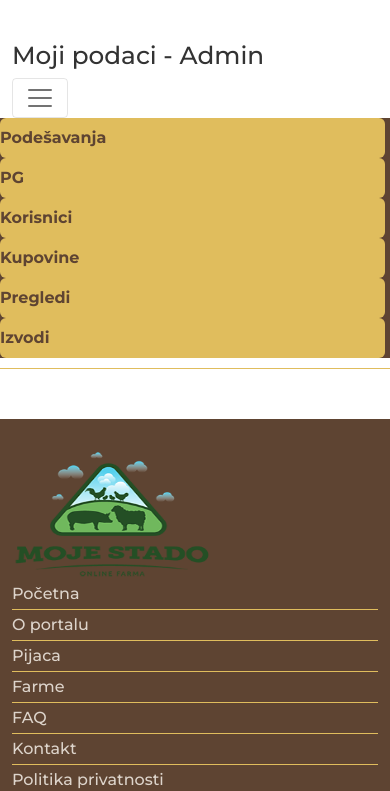
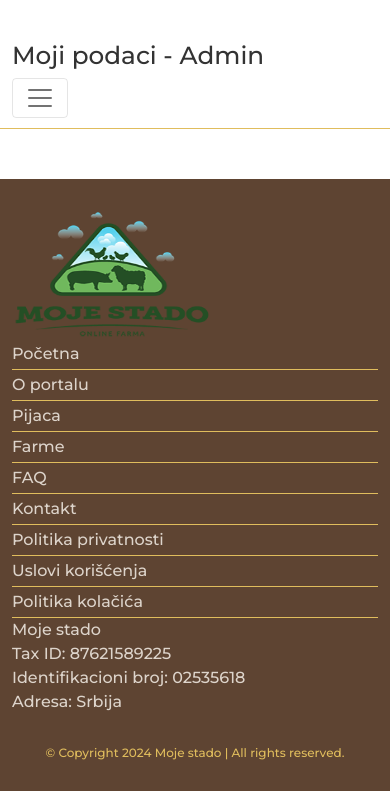
Before and after one commit to miiihaaas/MojeStado, a Flask app: page /my_profile/1 in a window 390 px wide, after a click that opens the changed part. Shown: the part 663-1454 px from the top of the page. After the commit the page ends 1423 px from the top, so only its background shows below. Run offline with Flask 3, Linux system fonts and the light colour scheme; a user stored in the database is signed in; tables that the repository leaves empty hold one stand-in row (values such as "Sample post"); parts of the project's set-up code (start-up, migrations or seed data) failed here and were passed over; some libraries are stand-ins or nearby versions.

Commit message:
Miki-10-02-2025

```diff
--- a/mojestado/static/css/style.css
+++ b/mojestado/static/css/style.css
@@ -265,6 +265,10 @@ footer.footer .copyright { color: #e0bd5d; font-size: 12px; padding-top: 30px; }
     .navbar-collapse.collapse { background-color: #5e4432; margin: 0 -12px; }
     header.hero .navbar-nav .nav-link:focus, header.hero .navbar-nav .nav-link:hover, header.hero .navbar-nav .nav-link.active { border-bottom: none; color: #e0bd5d; }
     header.hero .navbar-nav .nav-link { border-bottom: none; }
+    .my-navbar .navbar-collapse { background-color: transparent; margin: 20px 0 0 0; }
+    .my-navbar .navbar-collapse .nav-item { margin-bottom: 3px; }
+    .my-navbar .navbar-collapse .nav-item a { padding-left: 10px; }
+    .navbar-toggler:focus { box-shadow: none; }
 }
 @media (max-width: 767px) {
     body { font-size: 16px; }
--- a/mojestado/templates/admin_view_farms.html
+++ b/mojestado/templates/admin_view_farms.html
@@ -4,11 +4,11 @@
     <div class="container">
         <h2>Moji podaci - Admin</h2>
         <div class="row">
-            <nav class="navbar navbar-expand-lg navbar-light my-navbar">
-                <button class="navbar-toggler" type="button" data-toggle="collapse" data-target="#navbarNav" aria-controls="navbarNav" aria-expanded="false" aria-label="Toggle navigation">
+            <nav class="navbar-expand-lg navbar-light my-navbar pb-10">
+                <button class="navbar-toggler collapsed" type="button" data-bs-toggle="collapse" data-bs-target="#navbarNav2" aria-controls="navbarNav2" aria-expanded="false" aria-label="Toggle navigation">
                     <span class="navbar-toggler-icon"></span>
                 </button>
-                <div class="collapse navbar-collapse" id="navbarNav">
+                <div class="collapse navbar-collapse" id="navbarNav2">
                     <ul class="navbar-nav">
                         <li class="nav-item active">
                             <a class="nav-link" href="{{ url_for('users.settings') }}">Podešavanja</a>
--- a/mojestado/templates/admin_view_overview.html
+++ b/mojestado/templates/admin_view_overview.html
@@ -4,11 +4,11 @@
     <div class="container">
         <h2>Moji podaci - Admin</h2>
         <div class="row">
-            <nav class="navbar navbar-expand-lg navbar-light my-navbar">
-                <button class="navbar-toggler" type="button" data-toggle="collapse" data-target="#navbarNav" aria-controls="navbarNav" aria-expanded="false" aria-label="Toggle navigation">
+            <nav class="navbar-expand-lg navbar-light my-navbar pb-10">
+                <button class="navbar-toggler" type="button" data-bs-toggle="collapse" data-bs-target="#navbarNav2" aria-controls="navbarNav2" aria-expanded="false" aria-label="Toggle navigation">
                     <span class="navbar-toggler-icon"></span>
                 </button>
-                <div class="collapse navbar-collapse" id="navbarNav">
+                <div class="collapse navbar-collapse" id="navbarNav2">
                     <ul class="navbar-nav">
                         <li class="nav-item active">
                             <a class="nav-link" href="{{ url_for('users.settings') }}">Podešavanja</a>
--- a/mojestado/templates/admin_view_overview_user.html
+++ b/mojestado/templates/admin_view_overview_user.html
@@ -5,11 +5,11 @@
     <div class="container">
         <h2>Moji podaci - Admin</h2>
         <div class="row">
-            <nav class="navbar navbar-expand-lg navbar-light my-navbar">
-                <button class="navbar-toggler" type="button" data-toggle="collapse" data-target="#navbarNav" aria-controls="navbarNav" aria-expanded="false" aria-label="Toggle navigation">
+            <nav class="navbar-expand-lg navbar-light my-navbar pb-10">
+                <button class="navbar-toggler" type="button" data-bs-toggle="collapse" data-bs-target="#navbarNav2" aria-controls="navbarNav2" aria-expanded="false" aria-label="Toggle navigation">
                     <span class="navbar-toggler-icon"></span>
                 </button>
-                <div class="collapse navbar-collapse" id="navbarNav">
+                <div class="collapse navbar-collapse" id="navbarNav2">
                     <ul class="navbar-nav">
                         <li class="nav-item active">
                             <a class="nav-link" href="{{ url_for('users.settings') }}">Podešavanja</a>
--- a/mojestado/templates/admin_view_purchases.html
+++ b/mojestado/templates/admin_view_purchases.html
@@ -4,11 +4,11 @@
     <div class="container">
         <h2>Moji podaci - Admin</h2>
         <div class="row">
-            <nav class="navbar navbar-expand-lg navbar-light my-navbar">
-                <button class="navbar-toggler" type="button" data-toggle="collapse" data-target="#navbarNav" aria-controls="navbarNav" aria-expanded="false" aria-label="Toggle navigation">
+            <nav class="navbar-expand-lg navbar-light my-navbar pb-10">
+                <button class="navbar-toggler" type="button" data-bs-toggle="collapse" data-bs-target="#navbarNav2" aria-controls="navbarNav2" aria-expanded="false" aria-label="Toggle navigation">
                     <span class="navbar-toggler-icon"></span>
                 </button>
-                <div class="collapse navbar-collapse" id="navbarNav">
+                <div class="collapse navbar-collapse" id="navbarNav2">
                     <ul class="navbar-nav">
                         <li class="nav-item active">
                             <a class="nav-link" href="{{ url_for('users.settings') }}">Podešavanja</a>
--- a/mojestado/templates/admin_view_slips.html
+++ b/mojestado/templates/admin_view_slips.html
@@ -4,11 +4,11 @@
     <div class="container">
         <h2>Moji podaci - Admin</h2>
         <div class="row">
-            <nav class="navbar navbar-expand-lg navbar-light my-navbar">
-                <button class="navbar-toggler" type="button" data-toggle="collapse" data-target="#navbarNav" aria-controls="navbarNav" aria-expanded="false" aria-label="Toggle navigation">
+            <nav class="navbar-expand-lg navbar-light my-navbar pb-10">
+                <button class="navbar-toggler" type="button" data-bs-toggle="collapse" data-bs-target="#navbarNav2" aria-controls="navbarNav2" aria-expanded="false" aria-label="Toggle navigation">
                     <span class="navbar-toggler-icon"></span>
                 </button>
-                <div class="collapse navbar-collapse" id="navbarNav">
+                <div class="collapse navbar-collapse" id="navbarNav2">
                     <ul class="navbar-nav">
                         <li class="nav-item active">
                             <a class="nav-link" href="{{ url_for('users.settings') }}">Podešavanja</a>
--- a/mojestado/templates/admin_view_users.html
+++ b/mojestado/templates/admin_view_users.html
@@ -4,11 +4,11 @@
     <div class="container">
         <h2>Moji podaci - Admin</h2>
         <div class="row">
-            <nav class="navbar navbar-expand-lg navbar-light my-navbar">
-                <button class="navbar-toggler" type="button" data-toggle="collapse" data-target="#navbarNav" aria-controls="navbarNav" aria-expanded="false" aria-label="Toggle navigation">
+            <nav class="navbar-expand-lg navbar-light my-navbar pb-10">
+                <button class="navbar-toggler collapsed" type="button" data-bs-toggle="collapse" data-bs-target="#navbarNav2" aria-controls="navbarNav2" aria-expanded="false" aria-label="Toggle navigation">
                     <span class="navbar-toggler-icon"></span>
                 </button>
-                <div class="collapse navbar-collapse" id="navbarNav">
+                <div class="collapse navbar-collapse" id="navbarNav2">
                     <ul class="navbar-nav">
                         <li class="nav-item active">
                             <a class="nav-link" href="{{ url_for('users.settings') }}">Podešavanja</a>
--- a/mojestado/templates/my_farm.html
+++ b/mojestado/templates/my_farm.html
@@ -19,10 +19,10 @@
     <div class="container">
         <div class="row">
             <nav class="navbar-expand-lg navbar-light my-navbar pb-10">
-                <button class="navbar-toggler" type="button" data-toggle="collapse" data-target="#navbarNav" aria-controls="navbarNav" aria-expanded="false" aria-label="Toggle navigation">
+                <button class="navbar-toggler collapsed" type="button" data-bs-toggle="collapse" data-bs-target="#navbarNav2" aria-controls="navbarNav2" aria-expanded="false" aria-label="Toggle navigation">
                     <span class="navbar-toggler-icon"></span>
                 </button>
-                <div class="collapse navbar-collapse" id="navbarNav">
+                <div class="collapse navbar-collapse" id="navbarNav2">
                     <ul class="navbar-nav">
                         <li class="nav-item active">
                             <a class="nav-link" href="{{ url_for('users.my_profile', user_id=user.id) }}">Moji podaci</a>
--- a/mojestado/templates/my_fattening.html
+++ b/mojestado/templates/my_fattening.html
@@ -18,11 +18,11 @@
 <section class="register-page firstsection mb-5">
     <div class="container">
         <div class="row">
-            <nav class="navbar-expand-lg navbar-light bg-light pb-10">
-                <button class="navbar-toggler" type="button" data-toggle="collapse" data-target="#navbarNav" aria-controls="navbarNav" aria-expanded="false" aria-label="Toggle navigation">
+            <nav class="navbar-expand-lg navbar-light my-navbar pb-10">
+                <button class="navbar-toggler" type="button" data-bs-toggle="collapse" data-bs-target="#navbarNav2" aria-controls="navbarNav2" aria-expanded="false" aria-label="Toggle navigation">
                     <span class="navbar-toggler-icon"></span>
                 </button>
-                <div class="collapse navbar-collapse" id="navbarNav">
+                <div class="collapse navbar-collapse" id="navbarNav2">
                     <ul class="navbar-nav">
                         <li class="nav-item active">
                             <a class="nav-link" href="{{ url_for('users.my_profile', user_id=user.id) }}">Moji podaci</a>
--- a/mojestado/templates/my_flock.html
+++ b/mojestado/templates/my_flock.html
@@ -19,10 +19,10 @@
     <div class="container">
         <div class="row">
             <nav class="navbar-expand-lg navbar-light my-navbar pb-10">
-                <button class="navbar-toggler" type="button" data-toggle="collapse" data-target="#navbarNav" aria-controls="navbarNav" aria-expanded="false" aria-label="Toggle navigation">
+                <button class="navbar-toggler collapsed" type="button" data-bs-toggle="collapse" data-bs-target="#navbarNav2" aria-controls="navbarNav2" aria-expanded="false" aria-label="Toggle navigation">
                     <span class="navbar-toggler-icon"></span>
                 </button>
-                <div class="collapse navbar-collapse" id="navbarNav">
+                <div class="collapse navbar-collapse" id="navbarNav2">
                     <ul class="navbar-nav">
                         <li class="nav-item active">
                             <a class="nav-link" href="{{ url_for('users.my_profile', user_id=user.id) }}">Moji podaci</a>
--- a/mojestado/templates/my_market.html
+++ b/mojestado/templates/my_market.html
@@ -21,10 +21,10 @@
     <div class="container">
         <div class="row">
             <nav class="navbar-expand-lg navbar-light my-navbar pb-10">
-                <button class="navbar-toggler" type="button" data-toggle="collapse" data-target="#navbarNav" aria-controls="navbarNav" aria-expanded="false" aria-label="Toggle navigation">
+                <button class="navbar-toggler collapsed" type="button" data-bs-toggle="collapse" data-bs-target="#navbarNav2" aria-controls="navbarNav2" aria-expanded="false" aria-label="Toggle navigation">
                     <span class="navbar-toggler-icon"></span>
                 </button>
-                <div class="collapse navbar-collapse" id="navbarNav">
+                <div class="collapse navbar-collapse" id="navbarNav2">
                     <ul class="navbar-nav">
                         <li class="nav-item active">
                             <a class="nav-link" href="{{ url_for('users.my_profile', user_id=user.id) }}">Moji podaci</a>
--- a/mojestado/templates/my_profile.html
+++ b/mojestado/templates/my_profile.html
@@ -21,11 +21,11 @@
     <div class="container">
         <div class="row">
             <div class="col-md-12">
-                <nav class="navbar-expand-lg navbar-light pb-10">
-                    <button class="navbar-toggler" type="button" data-toggle="collapse" data-target="#navbarNav" aria-controls="navbarNav" aria-expanded="false" aria-label="Toggle navigation">
+                <nav class="navbar-expand-lg navbar-light my-navbar pb-10">
+                    <button class="navbar-toggler collapsed" type="button" data-bs-toggle="collapse" data-bs-target="#navbarNav2" aria-controls="navbarNav2" aria-expanded="false" aria-label="Toggle navigation">
                         <span class="navbar-toggler-icon"></span>
                     </button>
-                    <div class="collapse navbar-collapse" id="navbarNav">
+                    <div class="collapse navbar-collapse" id="navbarNav2">
                         <ul class="navbar-nav">
                             <li class="nav-item active">
                                 <a class="nav-link" href="{{ url_for('users.my_profile', user_id=user.id) }}">Moji podaci</a>
@@ -109,10 +109,10 @@
         <h2>Moji podaci - Admin</h2>
         <div class="row">
             <nav class="navbar-expand-lg navbar-light my-navbar pb-10">
-                <button class="navbar-toggler" type="button" data-toggle="collapse" data-target="#navbarNav" aria-controls="navbarNav" aria-expanded="false" aria-label="Toggle navigation">
+                <button class="navbar-toggler collapsed" type="button" data-bs-toggle="collapse" data-bs-target="#navbarNav2" aria-controls="navbarNav2" aria-expanded="false" aria-label="Toggle navigation">
                     <span class="navbar-toggler-icon"></span>
                 </button>
-                <div class="collapse navbar-collapse" id="navbarNav">
+                <div class="collapse navbar-collapse" id="navbarNav2">
                     <ul class="navbar-nav">
                         <li class="nav-item active">
                             <a class="nav-link" href="{{ url_for('users.settings') }}">Podešavanja</a>
@@ -143,11 +143,11 @@
     <div class="container">
         <div class="row">
             <nav class="navbar-expand-lg navbar-light my-navbar pb-10">
-                <button class="navbar-toggler" type="button" data-toggle="collapse" data-target="#navbarNav" aria-controls="navbarNav" aria-expanded="false" aria-label="Toggle navigation">
+                <button class="navbar-toggler collapsed" type="button" data-bs-toggle="collapse" data-bs-target="#navbarNav2" aria-controls="navbarNav2" aria-expanded="false" aria-label="Toggle navigation">
                     <span class="navbar-toggler-icon"></span>
                 </button>
                 {% if current_user.user_type != 'admin' %}
-                <div class="collapse navbar-collapse" id="navbarNav">
+                <div class="collapse navbar-collapse" id="navbarNav2">
                     <ul class="navbar-nav">
                         <li class="nav-item active">
                             <a class="nav-link" href="{{ url_for('users.my_profile', user_id=user.id) }}">Moji podaci</a>
--- a/mojestado/templates/my_shop.html
+++ b/mojestado/templates/my_shop.html
@@ -18,11 +18,11 @@
 <section class="register-page firstsection mb-5">
     <div class="container">
         <div class="row">
-            <nav class="navbar-expand-lg navbar-light bg-light pb-10">
-                <button class="navbar-toggler" type="button" data-toggle="collapse" data-target="#navbarNav" aria-controls="navbarNav" aria-expanded="false" aria-label="Toggle navigation">
+            <nav class="navbar-expand-lg navbar-light my-navbar pb-10">
+                <button class="navbar-toggler collapsed" type="button" data-bs-toggle="collapse" data-bs-target="#navbarNav2" aria-controls="navbarNav2" aria-expanded="false" aria-label="Toggle navigation">
                     <span class="navbar-toggler-icon"></span>
                 </button>
-                <div class="collapse navbar-collapse" id="navbarNav">
+                <div class="collapse navbar-collapse" id="navbarNav2">
                     <ul class="navbar-nav">
                         <li class="nav-item active">
                             <a class="nav-link" href="{{ url_for('users.my_profile', user_id=user.id) }}">Moji podaci</a>
--- a/mojestado/templates/settings.html
+++ b/mojestado/templates/settings.html
@@ -4,11 +4,11 @@
     <div class="container">
         <h2>Moji podaci - Admin</h2>
         <div class="row">
-            <nav class="navbar navbar-expand-lg navbar-light my-navbar">
-                <button class="navbar-toggler" type="button" data-toggle="collapse" data-target="#navbarNav" aria-controls="navbarNav" aria-expanded="false" aria-label="Toggle navigation">
+            <nav class="navbar-expand-lg navbar-light my-navbar pb-10">
+                <button class="navbar-toggler" type="button" data-bs-toggle="collapse" data-bs-target="#navbarNav2" aria-controls="navbarNav2" aria-expanded="false" aria-label="Toggle navigation">
                     <span class="navbar-toggler-icon"></span>
                 </button>
-                <div class="collapse navbar-collapse" id="navbarNav">
+                <div class="collapse navbar-collapse" id="navbarNav2">
                     <ul class="navbar-nav">
                         <li class="nav-item active">
                             <a class="nav-link" href="{{ url_for('users.settings') }}">Podešavanja</a>
```
